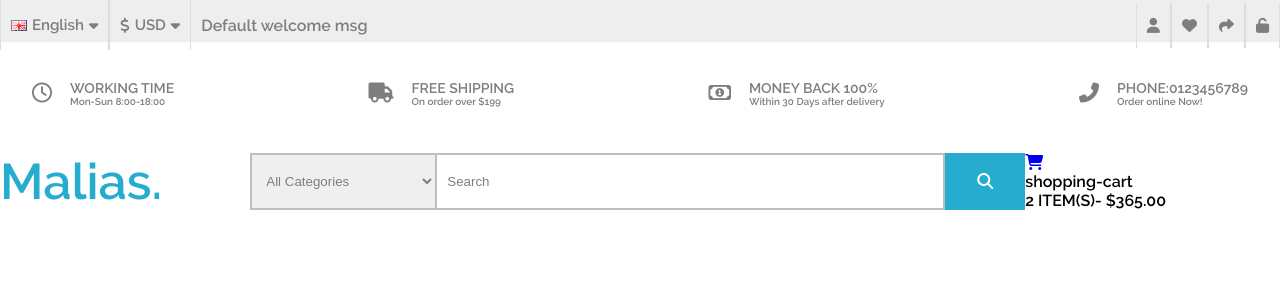
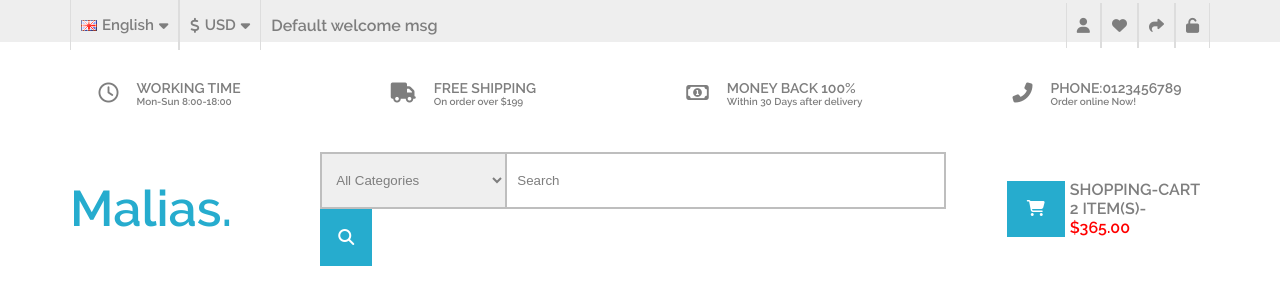
Before and after one commit to HARDSERV1/Shopio, a Django app: page / in a window 1280 px wide. Shown: the top 305 px of the page. Run offline with Django 3.2, Linux system fonts and the light colour scheme; some libraries are stand-ins or nearby versions.

Commit message:
Add files via upload

```diff
--- a/static/_header.scss
+++ b/static/_header.scss
@@ -41,7 +41,6 @@
     display: flex;
     flex-direction: row;
     align-items:center;
-
     margin-left: 88px;
     select{
       float: left;
@@ -59,7 +58,6 @@
     .search__button{
       float: left;
       text-align: center;
-
       color: #ffff;
       display: flex;
       justify-content: center;
@@ -73,6 +71,7 @@
     }
   }
   .shopping__cart {
+    float: left;
     margin-left: 10px;
     display: flex;
     flex-direction: row;
--- a/static/style.css
+++ b/static/style.css
@@ -149,15 +149,15 @@
 
 .header .header__main .search__form .search__text {
   float: left;
-  padding: 19px 319px 19px 10px;
+  padding: 19px 250px 19px 10px;
   color: #7e7e7e;
   border: 2px solid #bebebe;
   border-left: 1px;
 }
 
 .header .header__main .search__form .search__button {
+  float: left;
   text-align: center;
-  position: relative;
   color: #ffff;
   display: -webkit-box;
   display: -ms-flexbox;
@@ -168,7 +168,7 @@
   -webkit-box-align: center;
       -ms-flex-align: center;
           align-items: center;
-  padding: 10.5px 20px;
+  padding: 10.5px 13px;
   background-color: #26acce;
 }
 
@@ -176,14 +176,9 @@
   position: absolute;
 }
 
-.header .header__main .search__form a {
+.header .header__main .shopping__cart {
+  float: left;
   margin-left: 10px;
-  background-color: #26acce;
-  padding: 18.5px 20px;
-  color: #fff;
-}
-
-.header .header__main .search__form .shopping__cart {
   display: -webkit-box;
   display: -ms-flexbox;
   display: flex;
@@ -191,9 +186,18 @@
   -webkit-box-direction: normal;
       -ms-flex-direction: row;
           flex-direction: row;
+  -webkit-box-align: center;
+      -ms-flex-align: center;
+          align-items: center;
 }
 
-.header .header__main .search__form .shopping__cart .cart__text {
+.header .header__main .shopping__cart a {
+  background-color: #26acce;
+  padding: 18.5px 20px;
+  color: #fff;
+}
+
+.header .header__main .shopping__cart .cart__text {
   font-size: 16px;
   display: -webkit-box;
   display: -ms-flexbox;
@@ -209,11 +213,11 @@
   color: #7e7e7e;
 }
 
-.header .header__main .search__form .shopping__cart .cart__text p:nth-child(1) {
+.header .header__main .shopping__cart .cart__text p:nth-child(1) {
   text-transform: uppercase;
 }
 
-.header .header__main .search__form .shopping__cart .cart__text b {
+.header .header__main .shopping__cart .cart__text b {
   color: red;
 }
 
@@ -243,6 +247,12 @@ body {
   font-family: "MaliasRegular";
 }
 
+.clearfix::after {
+  content: "";
+  display: table;
+  clear: both;
+}
+
 .wrapper {
   display: -webkit-box;
   display: -ms-flexbox;
@@ -256,7 +266,7 @@ body {
 }
 
 .container {
-  max-width: 1440px;
+  max-width: 1140px;
   margin: 0 auto;
 }
 /*# sourceMappingURL=style.css.map */
--- a/static/style.scss
+++ b/static/style.scss
@@ -20,6 +20,11 @@ html,body{
 body{
   font-family: "MaliasRegular";
 }
+.clearfix::after {
+  content: "";
+  display: table;
+  clear: both;
+}
 .wrapper{
   display: flex;
   min-height: 100%;
@@ -27,6 +32,6 @@ body{
   flex-direction: column;
 }
 .container{
-  max-width: 1440px;
+  max-width: 1140px;
   margin: 0 auto;
 }
```
Also changed, not shown: 1 other file.
